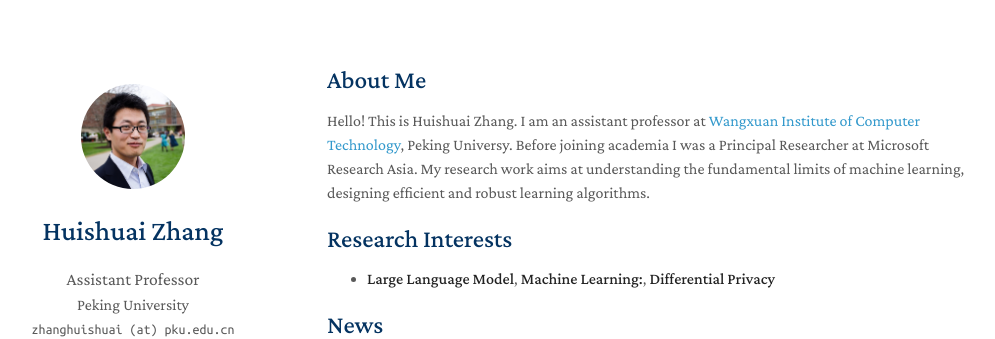
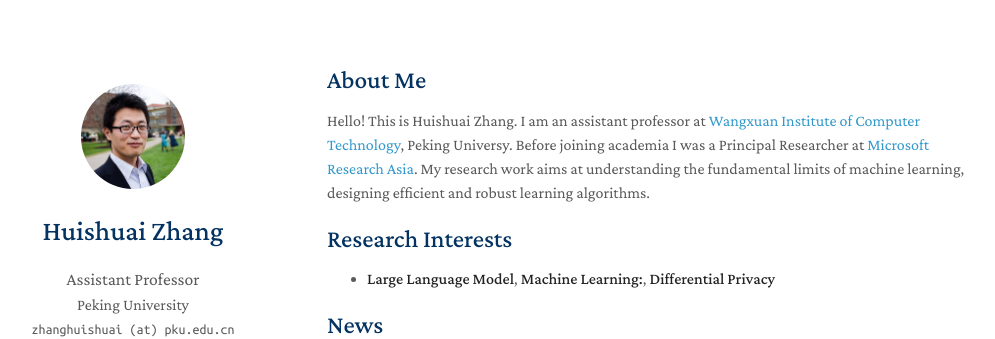
Before and after one commit to huishuai-git/huishuai-git.github.io, a Jekyll site: the page built from index.md, in a window 1280 px wide and 1148 px high. Shown: the top 339 px of the window, without its empty margins (143-1138 px from the left). Built offline with Jekyll 4.4.1, drawn with Linux system fonts in a browser that asks for light colours; nearby versions of some CDN libraries; a style sheet for code colours, icons or effects is not loaded; our own code applies the rules of GitHub Pages for plain Markdown files; part of the change alters nothing that is shown.

Commit message:
same above

```diff
--- a/index.md
+++ b/index.md
@@ -5,7 +5,7 @@ layout: homepage
 ## About Me
 
 
-Hello! This is Huishuai Zhang. I am an assistant professor at [Wangxuan Institute of Computer Technology](https://www.icst.pku.edu.cn), Peking Universy. Before joining academia I was a Principal Researcher at Microsoft Research Asia. My research work aims at understanding the fundamental limits of machine learning, designing efficient and robust learning algorithms.
+Hello! This is Huishuai Zhang. I am an assistant professor at [Wangxuan Institute of Computer Technology](https://www.icst.pku.edu.cn), Peking Universy. Before joining academia I was a Principal Researcher at [Microsoft Research Asia](https://www.microsoft.com/en-us/research/lab/microsoft-research-asia/). My research work aims at understanding the fundamental limits of machine learning, designing efficient and robust learning algorithms.
 
 
 
```
